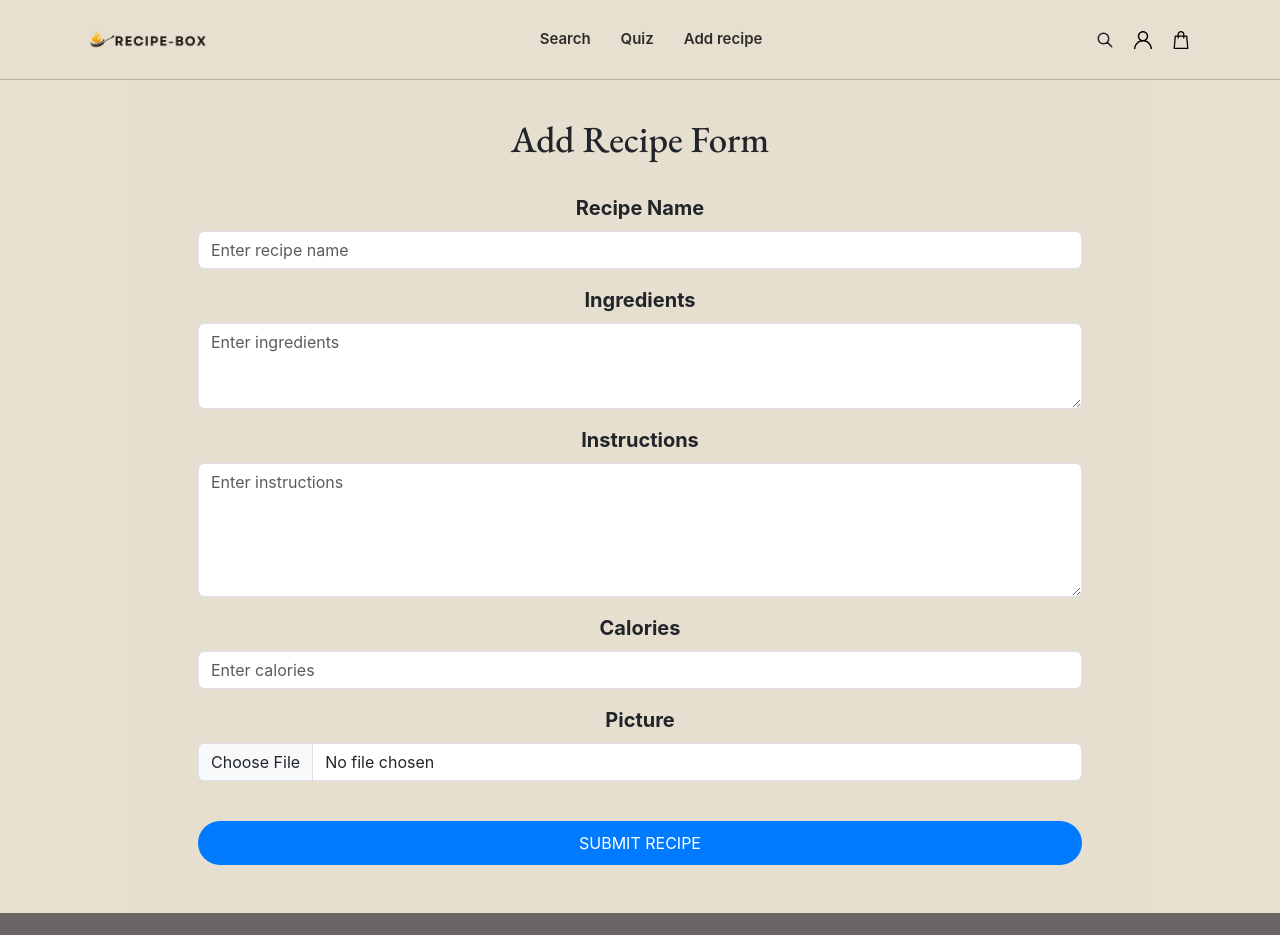
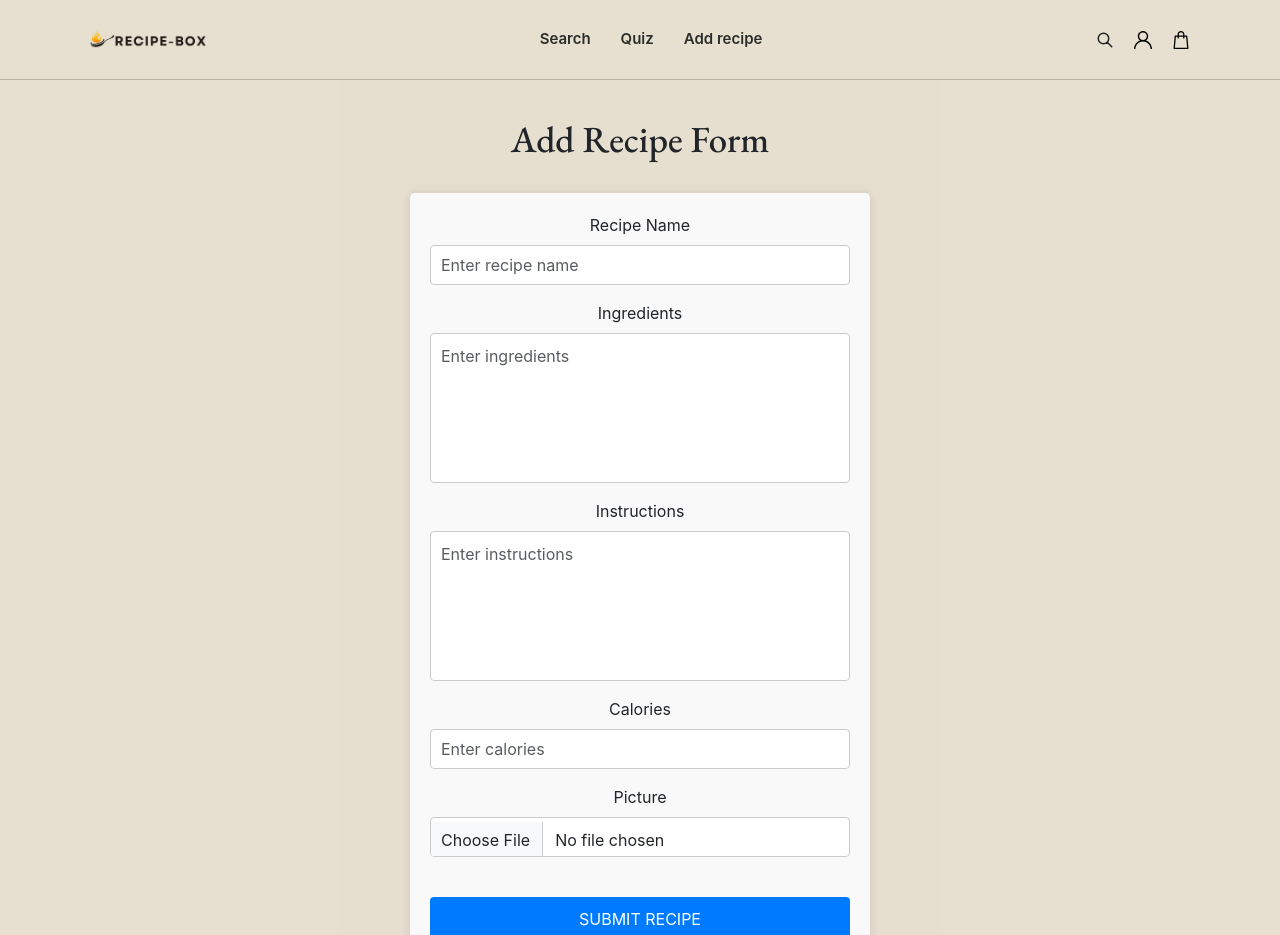
Before and after one commit to sigehiro/recipeBox, a React (Create React App) app: page /add-recipe in a window 1280 px wide. Shown: the top 935 px of the page. Built offline with nearby package versions, Linux system fonts and the light colour scheme; a small style sheet from the web is missing.

Commit message:
Final changes to my work

```diff
--- a/src/AddRecipe.css
+++ b/src/AddRecipe.css
@@ -1,19 +1,95 @@
-.customContainer {
-    max-width: 80%;
+.container {
+    max-width: 600px;
     margin: 0 auto;
-}
-.text-center {
-    text-align: center;
-}
+    padding-bottom: 100px; /* Ensure the form does not overlap with the footer */
+  }
 
-.w-100 {
+  .recipe-form-container {
+    margin: 0 auto;
+    padding: 20px;
+  }
+
+  .recipe-form {
+    background-color: #f9f9f9;
+    padding: 20px;
+    border-radius: 5px;
+    box-shadow: 0 0 10px rgba(0, 0, 0, 0.1);
+  }
+
+  .form-group {
+    margin-bottom: 15px;
+  }
+
+  .form-control {
     width: 100%;
-}
+    padding: 10px;
+    font-size: 1rem;
+    border: 1px solid #ccc;
+    border-radius: 4px;
+  }
 
-.form-label {
-    font-size: 1.25rem;
-    font-weight: bold;
-}
-.submit-button {
+  input.form-control {
+    height: 40px; /* Fixed height for input field */
+  }
+
+  textarea.form-control {
+    height: 150px; /* Fixed height for textareas */
+    resize: none; /* Prevent resizing */
+  }
+
+  .btn-primary {
     background-color: #007bff;
-}
+    color: #fff;
+    padding: 10px 15px;
+    border: none;
+    border-radius: 4px;
+    cursor: pointer;
+  }
+
+  .btn-primary:hover {
+    background-color: #0056b3;
+  }
+
+  .alert.alert-danger {
+    color: #721c24;
+    background-color: #f8d7da;
+    border-color: #f5c6cb;
+    padding: 10px;
+    border-radius: 4px;
+    margin-bottom: 20px; /* Space between error message and submit button */
+  }
+
+  .submitted-recipe {
+    margin-top: 20px;
+    padding: 20px;
+    border: 1px solid #ddd;
+    border-radius: 5px;
+    background-color: #fff;
+  }
+
+  .recipe-header {
+    display: flex;
+    align-items: center;
+    justify-content: space-between;
+  }
+
+  .recipe-image {
+    max-width: 150px;
+    height: auto;
+    margin-left: 20px;
+  }
+
+.submitted-recipe {
+    margin-top: 20px;
+    padding: 10px;
+    border: 1px solid #ddd;
+    border-radius: 5px;
+    background-color: #f9f9f9;
+  }
+
+  .submitted-recipe img {
+    display: block;
+    margin-top: 10px;
+    max-width: 100%;
+    height: auto;
+  }
--- a/src/AddRecipe.js
+++ b/src/AddRecipe.js
@@ -67,6 +67,8 @@ const AddRecipe = () => {
       setInstructions('');
       setCalories('');
       setPicture(null);
+      // Alert the user of a successful submission
+      alert('Recipe submitted successfully!');
     }
   };
 
```
